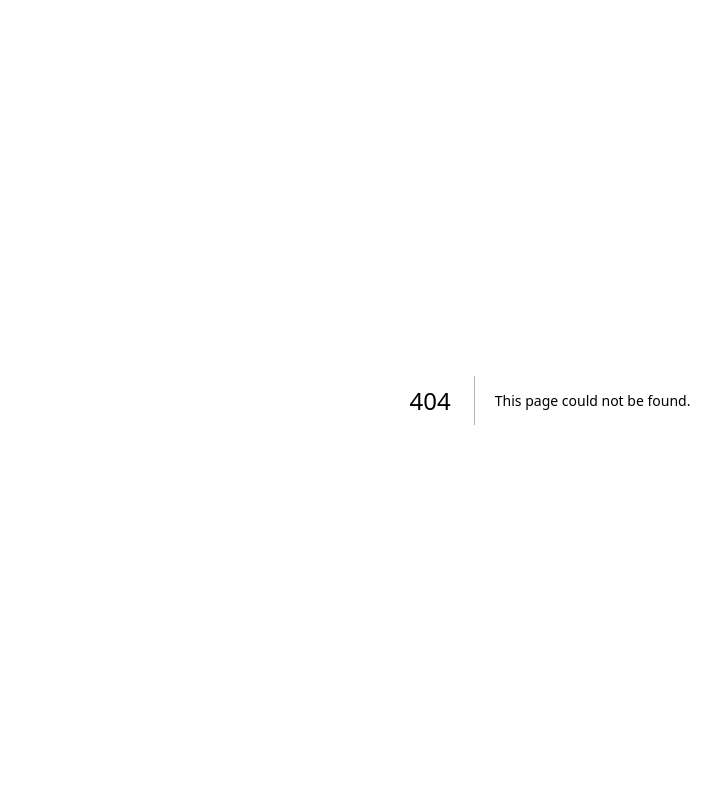
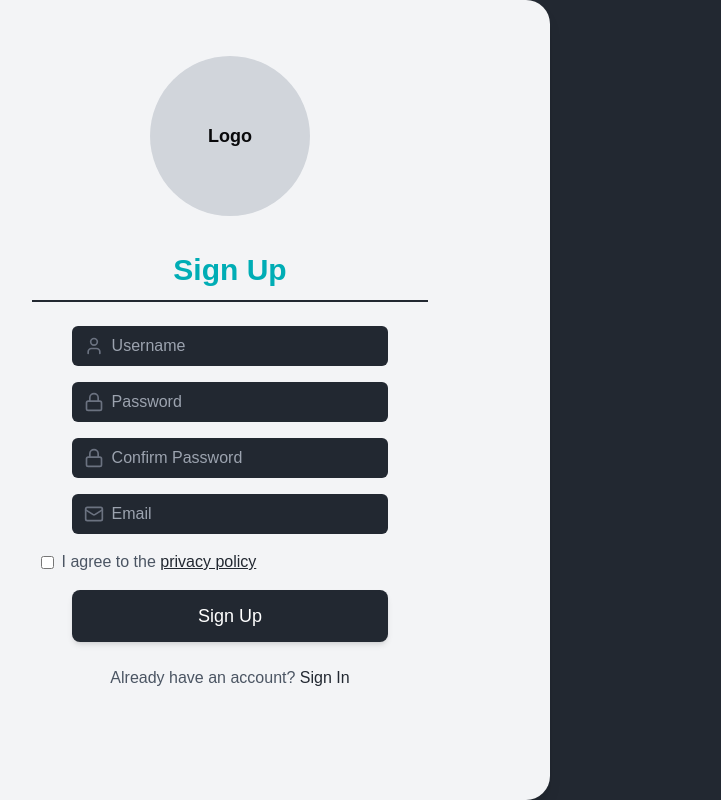
Before and after one commit to TroJanBoi/PSDP-AVLP, a Next.js app in the folder Frontend/avlp-app/: page /register in a window 1280 px wide. Before the commit this address had no page. Shown: the whole page, without its empty margins (90-811 px from the left). Built offline with nearby package versions, Linux system fonts and the light colour scheme.

Commit message:
Add Register Page UI

```diff
--- /dev/null
+++ b/Frontend/avlp-app/app/register/_components/BtnSignUp.tsx
@@ -0,0 +1,56 @@
+"use client";
+import { motion } from "framer-motion";
+import { useEffect, useRef } from "react";
+
+export default function BtnSignIn() {
+  const btnRef = useRef<HTMLButtonElement>(null);
+  const spanRef = useRef<HTMLSpanElement>(null);
+
+  useEffect(() => {
+    const handleMouseMove = (e: MouseEvent) => {
+      const { width } = (
+        e.currentTarget as HTMLButtonElement
+      ).getBoundingClientRect();
+      const offset = e.offsetX;
+      const left = `${(offset / width) * 100}%`;
+
+      if (spanRef.current) {
+        spanRef.current.animate({ left }, { duration: 250, fill: "forwards" });
+      }
+    };
+
+    const handleMouseLeave = () => {
+      if (spanRef.current) {
+        spanRef.current.animate(
+          { left: "50%" },
+          { duration: 100, fill: "forwards" }
+        );
+      }
+    };
+
+    btnRef.current?.addEventListener("mousemove", handleMouseMove);
+    btnRef.current?.addEventListener("mouseleave", handleMouseLeave);
+
+    return () => {
+      btnRef.current?.removeEventListener("mousemove", handleMouseMove);
+      btnRef.current?.removeEventListener("mouseleave", handleMouseLeave);
+    };
+  }, []);
+
+  return (
+    <motion.button
+      whileTap={{ scale: 0.8 }}
+      transition={{ type: "spring", stiffness: 200 }}
+      ref={btnRef}
+      className="relative w-full overflow-hidden rounded-lg bg-primary px-4 py-3 text-lg font-medium text-white"
+    >
+      <span className="pointer-events-none relative z-10 mix-blend-difference font-bold text-2xl">
+        Sign In
+      </span>
+      <span
+        ref={spanRef}
+        className="pointer-events-none absolute left-[50%] top-[50%] h-32 w-32 -translate-x-[50%] -translate-y-[50%] rounded-full bg-background mix-blend-difference"
+      />
+    </motion.button>
+  );
+}
--- /dev/null
+++ b/Frontend/avlp-app/app/register/page.tsx
@@ -0,0 +1,91 @@
+import Link from "next/link";
+import BtnSignUp from "./_components/BtnSignUp";
+import { User, Mail, Lock } from "lucide-react";
+export default function RegisterPage() {
+  return (
+    <div className="flex justify-start items-center w-screen h-screen bg-primary">
+      <div className="relative w-1/2 mr-auto space-y-6 h-full bg-gray-100 p-14 shadow-lg rounded-r-3xl">
+        <div className="flex justify-center">
+          <div className="h-40 w-40 rounded-full bg-gray-300 flex items-center justify-center text-lg font-bold">
+            Logo
+          </div>
+        </div>
+        <div className="mx-auto text-center border-b-2 border-primary w-3/4">
+          <h2 className="text-3xl text-center font-bold text-accent py-3">
+            Sign Up
+          </h2>
+        </div>
+        <div className="space-y-4 justify-center">
+          {/* Username Input */}
+          <div className="relative flex justify-center">
+            <div className="relative w-3/5">
+              <User className="absolute left-3 top-1/2 transform -translate-y-1/2 text-gray-500" size={20} />
+              <input
+                type="text"
+                name="username"
+                placeholder="Username"
+                className="w-full pl-10 pr-4 py-2 rounded-md bg-primary text-white focus:outline-none focus:ring-2 focus:ring-primary"
+              />
+            </div>
+          </div>
+          {/* Password Input */}
+          <div className="relative flex justify-center">
+            <div className="relative w-3/5">
+              <Lock className="absolute left-3 top-1/2 transform -translate-y-1/2 text-gray-500" size={20} />
+              <input
+                type="password"
+                name="password"
+                placeholder="Password"
+                className="w-full pl-10 pr-4 py-2 rounded-md bg-primary text-white focus:outline-none focus:ring-2 focus:ring-primary"
+              />
+            </div>
+          </div>
+          {/* Confirm Password */}
+          <div className="relative flex justify-center">
+            <div className="relative w-3/5">
+              <Lock className="absolute left-3 top-1/2 transform -translate-y-1/2 text-gray-500" size={20} />
+              <input
+                type="password"
+                name="confirmPassword"
+                placeholder="Confirm Password"
+                className="w-full pl-10 pr-4 py-2 rounded-md bg-primary text-white focus:outline-none focus:ring-2 focus:ring-primary"
+              />
+            </div>
+          </div>
+          {/* Email Input */}
+          <div className="relative flex justify-center">
+            <div className="relative w-3/5">
+              <Mail className="absolute left-3 top-1/2 transform -translate-y-1/2 text-gray-500" size={20} />
+              <input
+                type="email"
+                name="email"
+                placeholder="Email"
+                className="w-full pl-10 pr-4 py-2 rounded-md bg-primary text-white focus:outline-none focus:ring-2 focus:ring-primary"
+              />
+            </div>
+          </div>
+          {/* Checkbox */}
+          <div className="flex items-center gap-2 w-3/5 justify-center pl-12">
+            <input type="checkbox" name="agree" />
+            <span className="text-gray-600">
+              I agree to the{" "}
+              <a href="#" className="text-primary underline">
+                privacy policy
+              </a>
+            </span>
+          </div>
+          {/* Sign Up Button */}
+          <button className="flex mx-auto justify-center w-3/5 rounded-lg bg-primary py-3 text-lg font-medium text-white shadow-md hover:bg-primary-dark">
+            Sign Up
+          </button>
+        </div>
+        <p className="mt-11 text-center text-gray-600">
+          Already have an account?{" "}
+          <Link href="/login" className="text-primary font-medium">
+            Sign In
+          </Link>
+        </p>
+      </div>
+    </div>
+  );
+}
```
